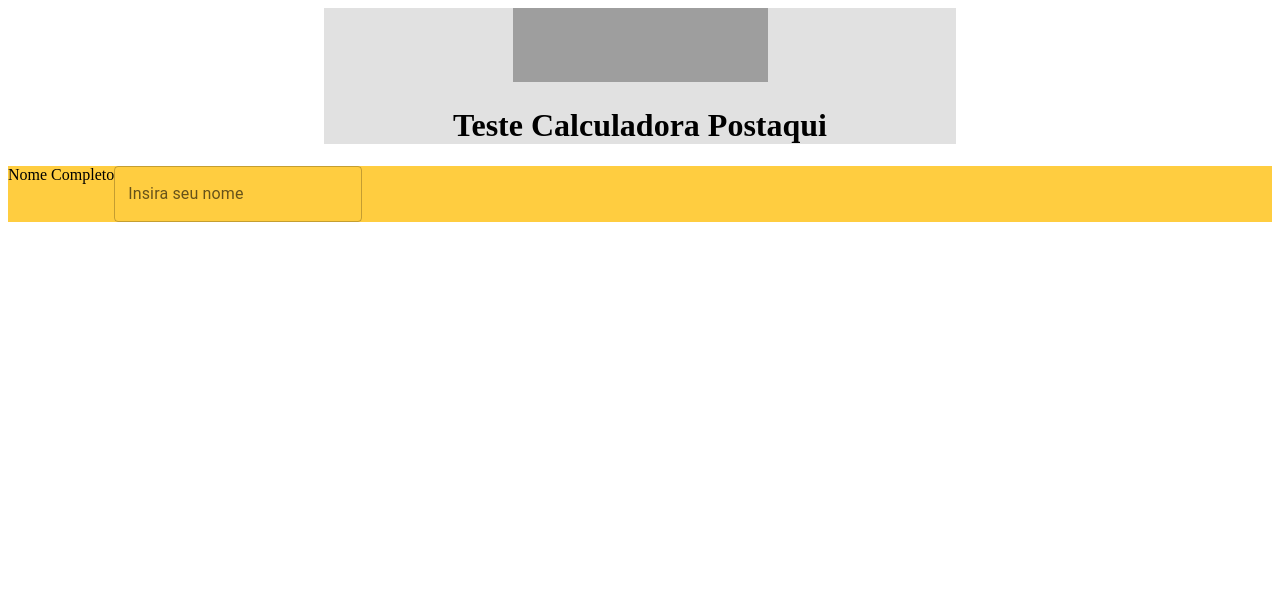
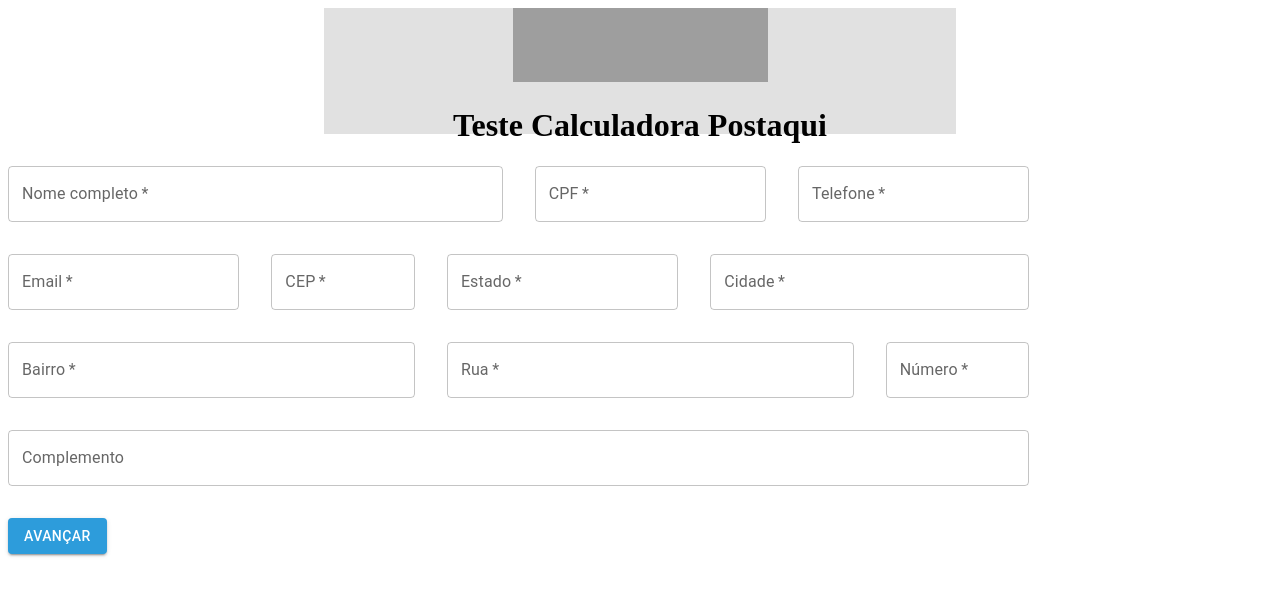
Before and after one commit to JoaoLucasLourenco/Teste_Postaqui, a React (Create React App) app in the folder frontend/: page /home in a window 1280 px wide. Shown: the top 596 px of the page. Built offline with nearby package versions, Linux system fonts and the light colour scheme; grey boxes are pictures that could not be loaded.

Commit message:
form origem criado

```diff
--- a/frontend/package.json
+++ b/frontend/package.json
@@ -16,12 +16,14 @@
     "@types/react-dom": "^18.3.0",
     "react": "^18.3.1",
     "react-dom": "^18.3.1",
+    "react-hook-form": "^7.51.4",
     "react-router": "^6.23.1",
     "react-router-dom": "^6.23.1",
     "react-scripts": "5.0.1",
     "styled-components": "^6.1.11",
     "typescript": "^4.9.5",
-    "web-vitals": "^2.1.4"
+    "web-vitals": "^2.1.4",
+    "yup": "^1.4.0"
   },
   "scripts": {
     "start": "react-scripts start",
--- a/frontend/src/components/form/index.tsx
+++ b/frontend/src/components/form/index.tsx
@@ -1,14 +1,131 @@
-import {TextField} from '@mui/material'
+import {Button, Grid, TextField} from '@mui/material'
 import { StyledForm } from './styles'
+import { Controller, set, useForm } from 'react-hook-form'
+
+import * as yup from 'yup'
+import { IOriginDesinyInputModels } from '../../types/inputModels'
+import { useState } from 'react'
+
 export const AppForm = () =>{
+
+    const schema = yup.object<IOriginDesinyInputModels>().shape({
+        nome: yup.string().required("Campo necessário!"),
+        email: yup.string().email("Insira um email válido!").required("Campo necessário!"),
+        cpf: yup.string().required("Campo necessário!"),
+        telefone: yup.string().required("Campo necessário!"),
+        cep: yup.string().required("Campo necessário!"),
+        estado: yup.string().required("Campo necessário!"),
+        cidade: yup.string().required("Campo necessário!"),
+        bairro: yup.string().required("Campo necessário!"),
+        rua: yup.string().required("Campo necessário!"),
+        numero: yup.string().required("Campo necessário!"),
+        complemento: yup.string().required("Campo necessário!")
+    })
+
+    const [defaultValues] = useState<IOriginDesinyInputModels>({
+        nome: '',
+        email: '',
+        cpf: '',
+        telefone: '',
+        cep: '',
+        estado: '',
+        cidade: '',
+        bairro: '',
+        rua: '',
+        numero: '',
+        complemento: ''
+      })
     return(
+
         <StyledForm>
-            <section>
-            <label>
-                <span>Nome Completo</span>
-                <TextField variant='outlined' label='Insira seu nome'/>
-            </label>
-            </section>
+            <Grid container spacing={4}  xs={10}>
+
+                <Grid item xs={6}>
+                    <TextField
+                    required
+                    label="Nome completo"
+                    fullWidth
+                    onChange={e=>defaultValues}
+                    />
+                </Grid>
+                <Grid item xs={3} >
+                    <TextField
+                    required
+                    label="CPF"
+                    fullWidth
+                    />
+                </Grid>
+                <Grid item xs={3}>
+                    <TextField
+                    required
+                    label="Telefone"
+                    fullWidth
+                    />
+                </Grid>
+                <Grid item xs={3}>
+                    <TextField
+                    required
+                    label="Email"
+                    fullWidth
+                    />
+                </Grid>
+                <Grid item xs={2}>
+                    <TextField
+                    required
+                    label="CEP"
+                    fullWidth
+                    />
+                </Grid>
+                <Grid item xs={3}>
+                    <TextField
+                    required
+                    label="Estado"
+                    fullWidth
+                    />
+                </Grid>
+                <Grid item xs={4}>
+                    <TextField
+                    required
+                    label="Cidade"
+                    fullWidth
+                    />
+                </Grid>
+                <Grid item xs={5}>
+                    <TextField
+                    required
+                    label="Bairro"
+                    fullWidth
+                    />
+                </Grid>
+                <Grid item xs={5}>
+                    <TextField
+                    required
+                    label="Rua"
+                    fullWidth
+                    />
+                </Grid>
+                <Grid item xs={2}>
+                    <TextField
+                    required
+                    label="Número"
+                    type='number'
+                    fullWidth
+                    />
+                </Grid>
+                <Grid item xs={12} >
+                    <TextField
+                    label="Complemento"
+                    fullWidth
+                    />
+                </Grid>
+
+                <Grid item>
+                    <Button variant='contained' type='button'>Avançar</Button>
+                </Grid>
+            </Grid>
+
+
+
         </StyledForm>
     )
 }
--- a/frontend/src/components/form/styles.ts
+++ b/frontend/src/components/form/styles.ts
@@ -2,5 +2,5 @@
 
 
 export const StyledForm = styled.form `
-background-color:#FFCD40;
+background-color:#fff;
 `
--- a/frontend/src/styles/Light.ts
+++ b/frontend/src/styles/Light.ts
@@ -3,12 +3,13 @@
 export const LightTheme = createTheme({
     palette:{
         primary:{
-            main:'#FFCD40',
-            contrastText:'#1E1E1E'
+            main:'#2D9CDB',
+            light:'#2D9CDB',
+            contrastText:'#FFFFFF'
         },
         background:{
             default:'#FFCD40',
-            paper: '#E1E1E1'
+            paper: '#E1E1E1',
         }
     }
 })
```
Also changed, not shown: frontend/src/types/inputModels.d.ts (added, +13 -0 lines), 1 other file (tests, documents, lock files or other folders).
